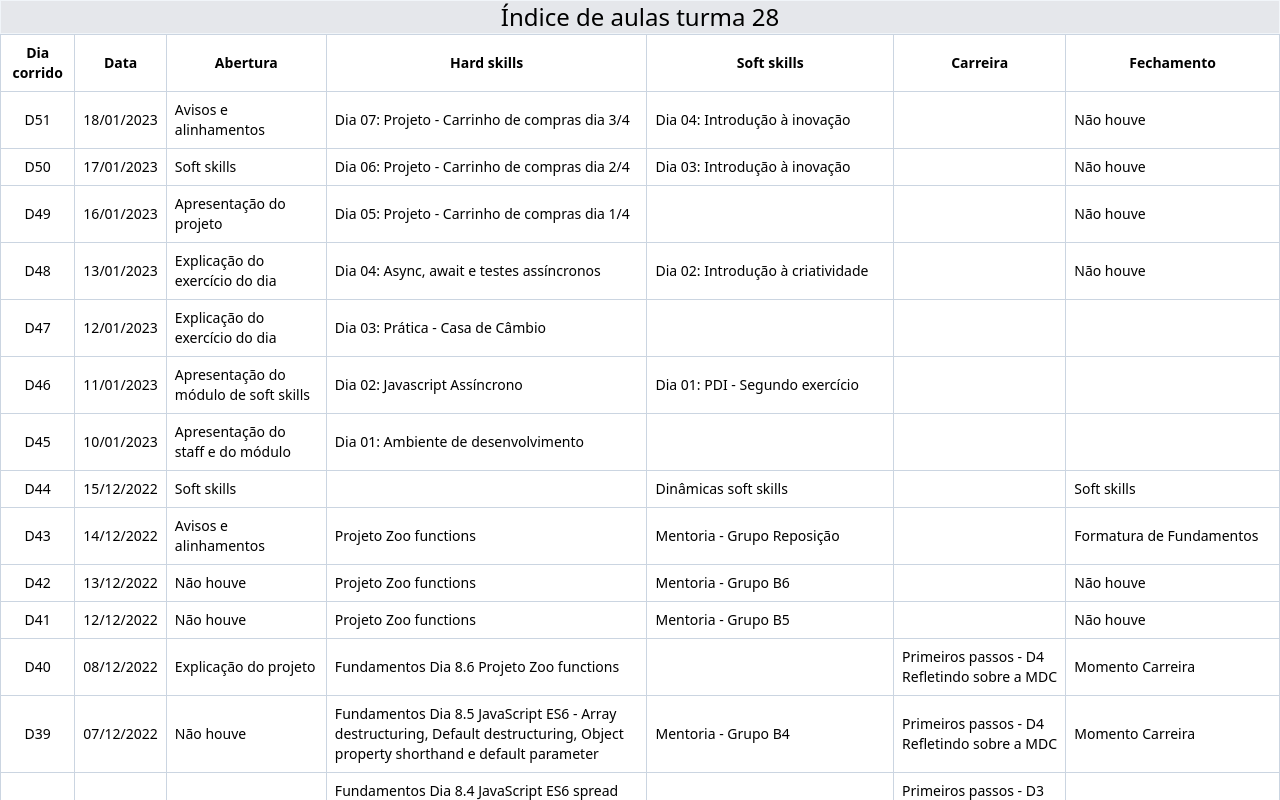
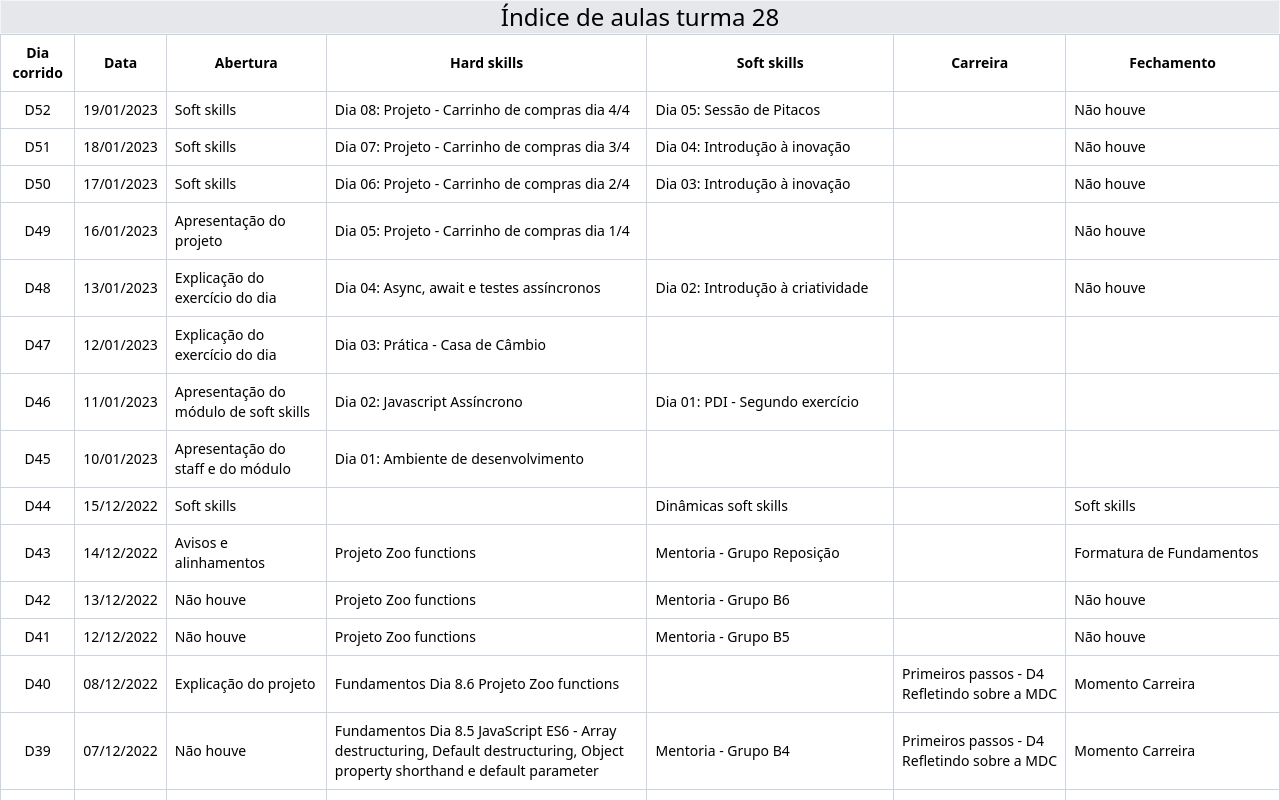
Before and after one commit to parseiro/course-annotations, a React (Create React App) app: page / in a window 1280 px wide. Shown: the top 800 px of the page. Built offline with nearby package versions, Linux system fonts and the light colour scheme.

Commit message:
Correcao D52

```diff
--- a/src/App.js
+++ b/src/App.js
@@ -4,12 +4,21 @@ import './App.css';
 
 const days = [
     {
+        title: "D52",
+        date: new Date("2023, 01, 19"),
+        hardSkills: "Dia 08: Projeto - Carrinho de compras dia 4/4",
+        softSkils: "Dia 05: Sessão de Pitacos",
+        carreira: "",
+        abertura: "Soft skills",
+        fechamento: "Não houve",
+    },
+    {
         title: "D51",
         date: new Date("2023, 01, 18"),
         hardSkills: "Dia 07: Projeto - Carrinho de compras dia 3/4",
         softSkils: "Dia 04: Introdução à inovação",
         carreira: "",
-        abertura: "Avisos e alinhamentos",
+        abertura: "Soft skills",
         fechamento: "Não houve",
     },
     {
```
